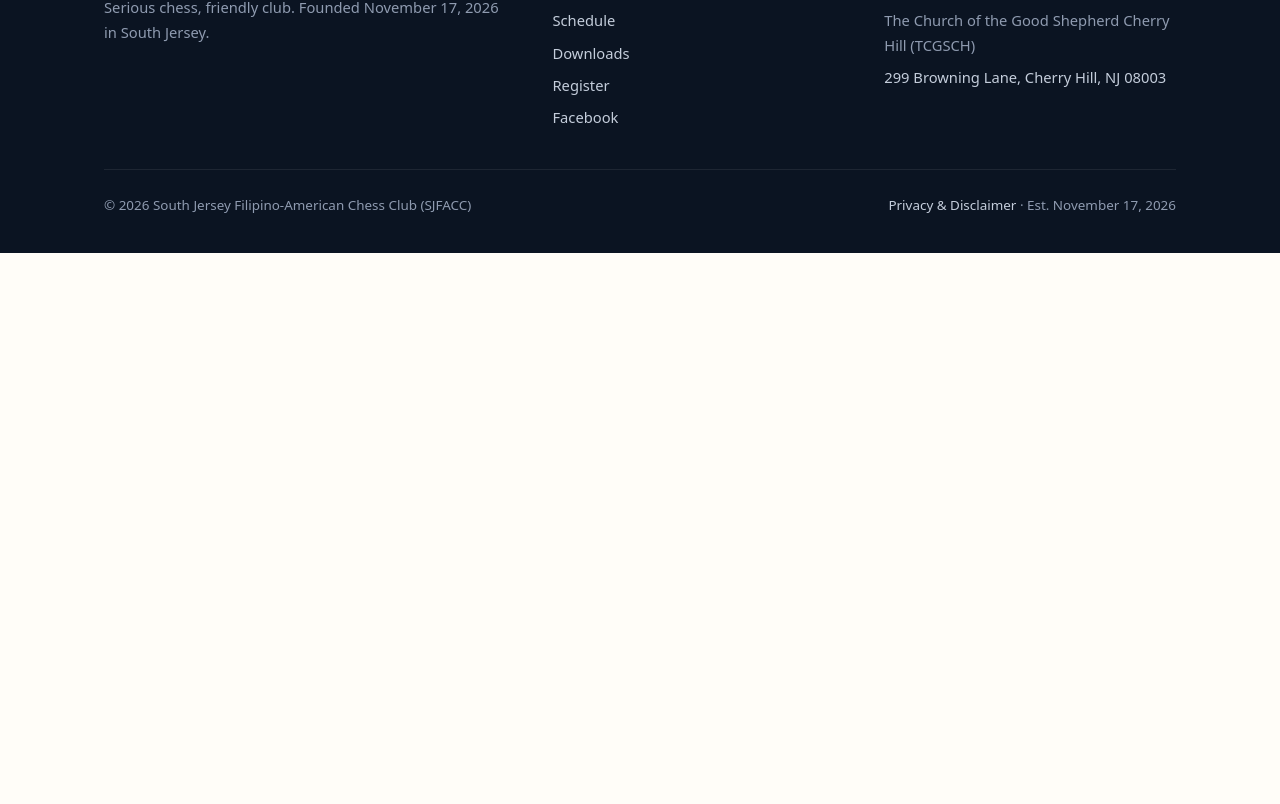
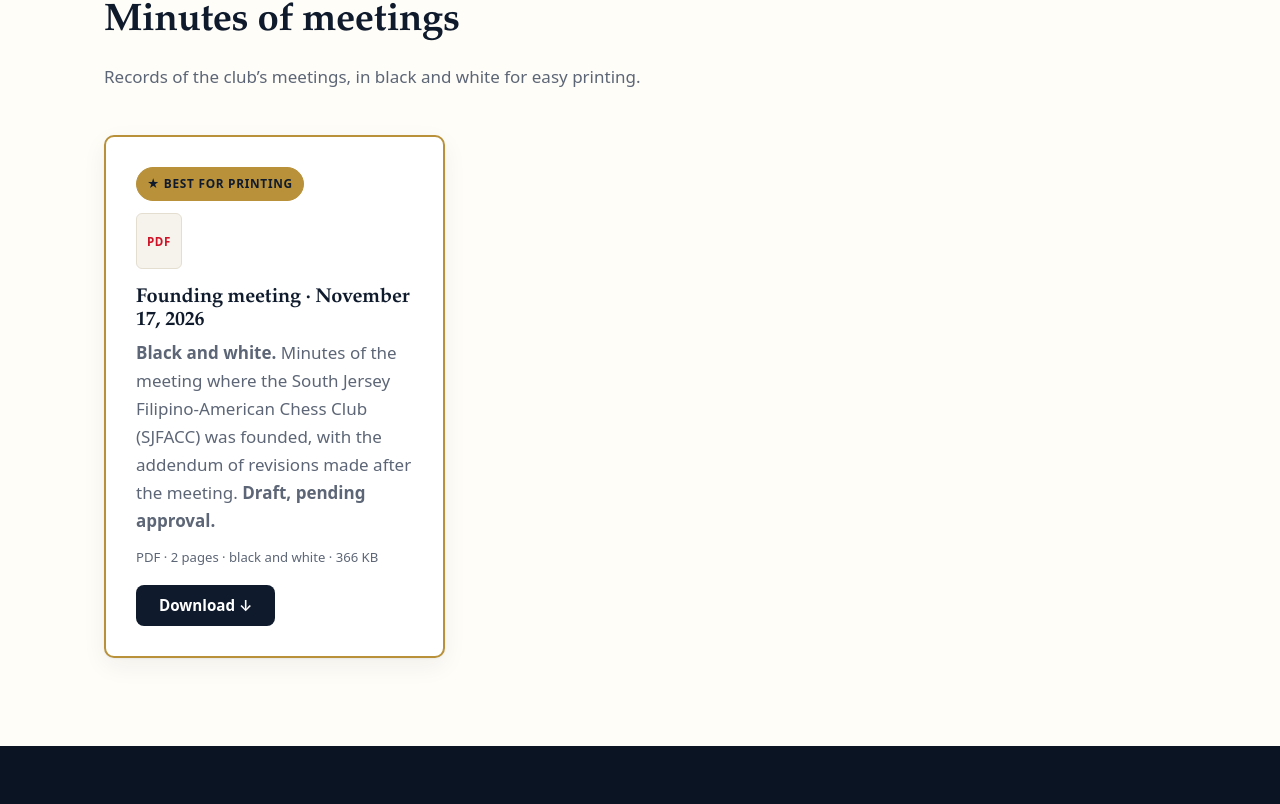
Before and after one commit to amadriaga/sjfacc.github.io, a plain HTML site: page downloads.html in a window 1280 px wide. Shown: the part 2813-3617 px from the top of the page. Before the commit the page ends 3066 px from the top, so only its background shows below. Drawn offline with Linux system fonts and the light colour scheme.

Commit message:
Downloads: founding-meeting minutes (black and white, draft pending approval)
Co-Authored-By: Claude Opus 5.5 <noreply@anthropic.com>

```diff
--- a/downloads.html
+++ b/downloads.html
@@ -133,6 +133,25 @@
         </div>
       </div>
     </section>
+    <section class="section">
+      <div class="container">
+        <div class="section-head">
+          <p class="eyebrow">Club records</p>
+          <h2>Minutes of meetings</h2>
+          <p>Records of the club&rsquo;s meetings, in black and white for easy printing.</p>
+        </div>
+        <div class="docs">
+          <article class="card doc-card doc-card--rec">
+            <span class="badge badge--rec">&#9733; Best for printing</span>
+            <div class="doc-icon" aria-hidden="true">PDF</div>
+            <h3>Founding meeting &middot; November 17, 2026</h3>
+            <p><b>Black and white.</b> Minutes of the meeting where the South Jersey Filipino-American Chess Club (SJFACC) was founded, with the addendum of revisions made after the meeting. <b>Draft, pending approval.</b></p>
+            <p class="doc-meta">PDF &middot; 2 pages &middot; black and white &middot; 366 KB</p>
+            <a class="btn btn-primary" href="/downloads/sjfacc-founding-meeting-minutes-2026-11-17.pdf" download>Download &darr;</a>
+          </article>
+        </div>
+      </div>
+    </section>
   </main>
 
   <footer class="site-footer">
```
Also changed, not shown: 1 other file.
